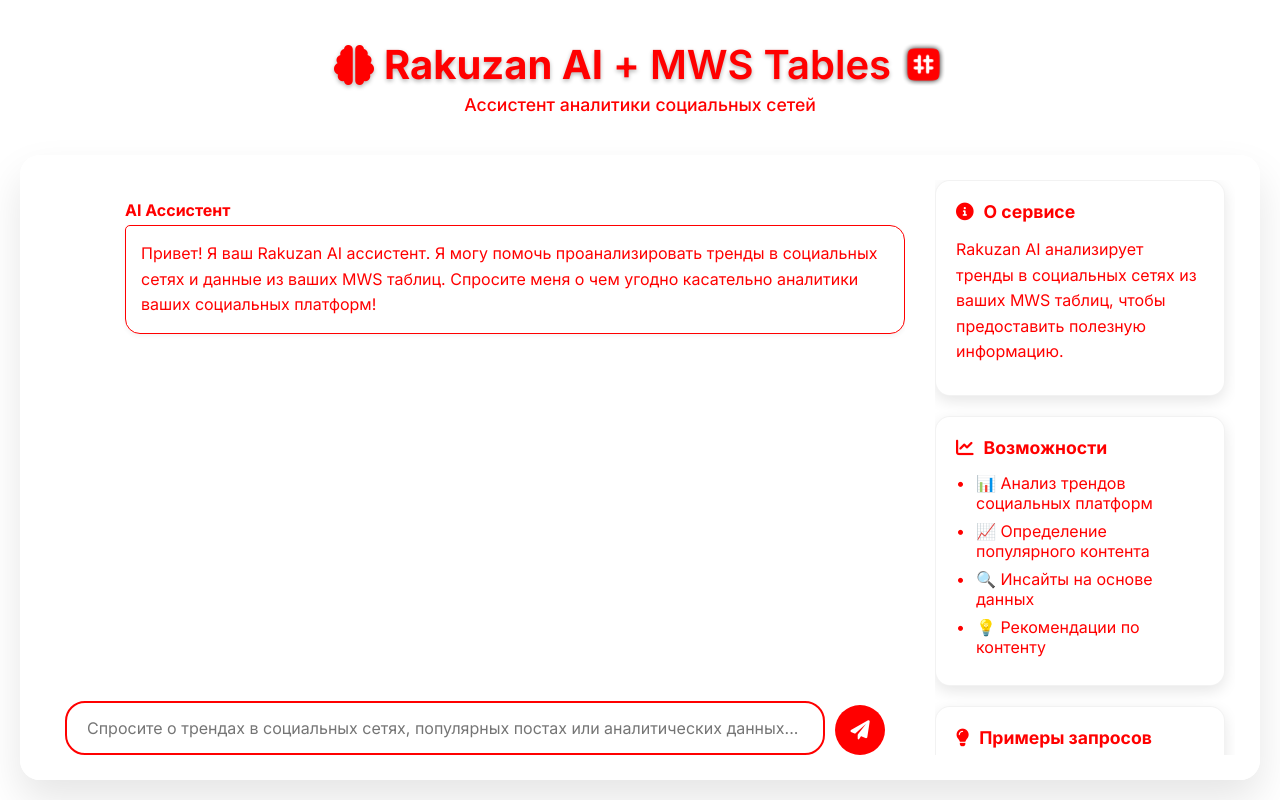
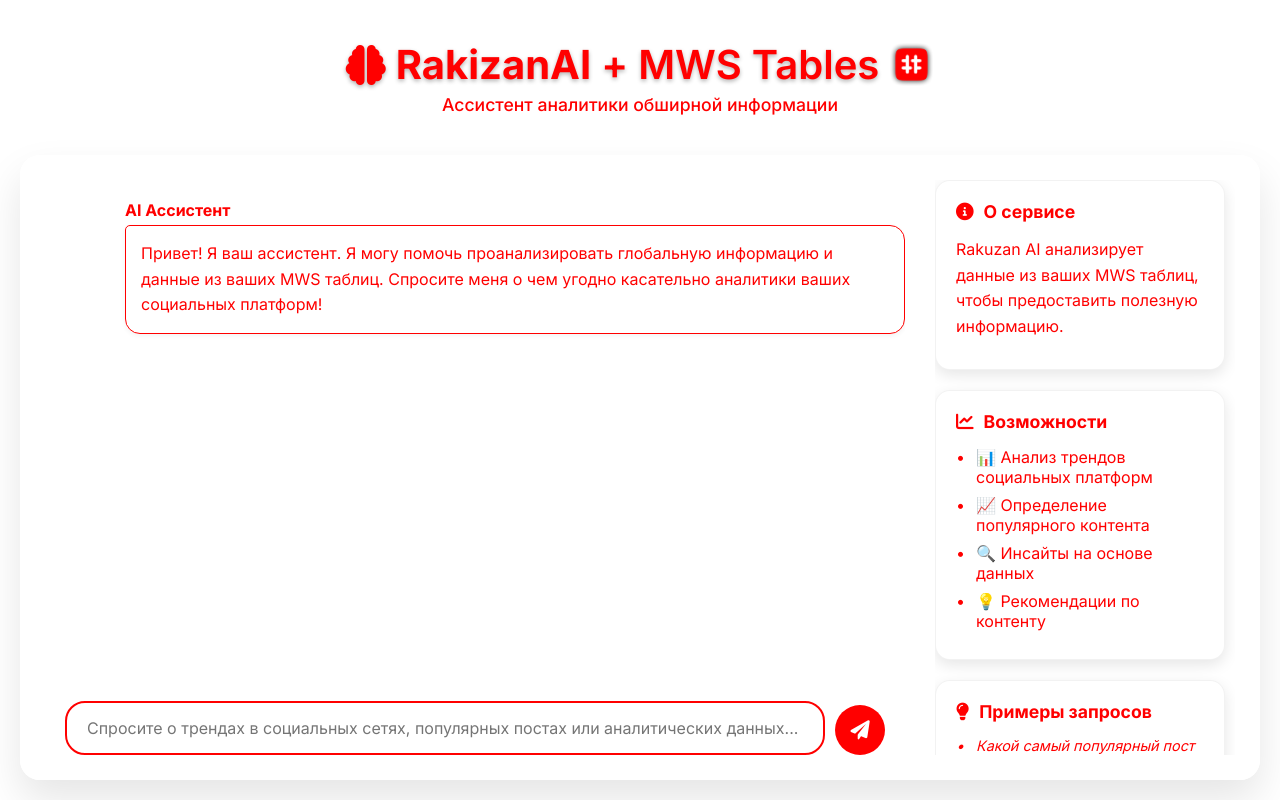
Before and after one commit to sxvxmx/rakizanai, a Flask app: page / in a window 1280 px wide. Run offline with Flask 3, Linux system fonts and the light colour scheme.

Commit message:
cleaning

```diff
--- a/app.py
+++ b/app.py
@@ -1,9 +1,10 @@
 from flask import Flask, render_template, request, jsonify
 from neuro.utils import ask_advanced
+from dotenv import load_dotenv
 import os
 
 app = Flask(__name__)
-
+load_dotenv()
 
 @app.route("/")
 def index():
--- a/templates/index.html
+++ b/templates/index.html
@@ -3,7 +3,7 @@
 <head>
     <meta charset="UTF-8">
     <meta name="viewport" content="width=device-width, initial-scale=1.0">
-    <title>Rakuzan AI - Анализ социальных сетей</title>
+    <title>RakizanAI - Анализ информации</title>
     <link rel="stylesheet" href="{{ url_for('static', filename='css/style.css') }}">
     <link href="https://fonts.googleapis.com/css2?family=Inter:wght@300;400;500;600;700&display=swap" rel="stylesheet">
     <link rel="stylesheet" href="https://cdnjs.cloudflare.com/ajax/libs/font-awesome/6.0.0/css/all.min.css">
@@ -12,8 +12,8 @@
     <div class="container">
         <header class="header">
             <div class="logo">
-                <h1><i class="fas fa-brain"></i> Rakuzan AI <span class="mws-tables">+ MWS Tables</span> <img src="{{ url_for('static', filename='mws_tables_logo.png') }}" alt="MWS Tables Logo" class="mws-logo"></h1>
-                <p>Ассистент аналитики социальных сетей</p>
+                <h1><i class="fas fa-brain"></i> RakizanAI <span class="mws-tables">+ MWS Tables</span> <img src="{{ url_for('static', filename='mws_tables_logo.png') }}" alt="MWS Tables Logo" class="mws-logo"></h1>
+                <p>Ассистент аналитики обширной информации</p>
             </div>
         </header>
 
@@ -26,7 +26,7 @@
                         </div>
                         <div class="content">
                             <h3>AI Ассистент</h3>
-                            <p>Привет! Я ваш Rakuzan AI ассистент. Я могу помочь проанализировать тренды в социальных сетях и данные из ваших MWS таблиц. Спросите меня о чем угодно касательно аналитики ваших социальных платформ!</p>
+                            <p>Привет! Я ваш ассистент. Я могу помочь проанализировать глобальную информацию и данные из ваших MWS таблиц. Спросите меня о чем угодно касательно аналитики ваших социальных платформ!</p>
                         </div>
                     </div>
                 </div>
@@ -48,7 +48,7 @@
             <div class="sidebar">
                 <div class="info-card">
                     <h3><i class="fas fa-info-circle"></i> О сервисе</h3>
-                    <p>Rakuzan AI анализирует тренды в социальных сетях из ваших MWS таблиц, чтобы предоставить полезную информацию.</p>
+                    <p>Rakuzan AI анализирует данные из ваших MWS таблиц, чтобы предоставить полезную информацию.</p>
                 </div>
 
                 <div class="info-card">
```
Also changed, not shown: neuro/ai.py (+6 -2 lines), README.md, 1 other file.
